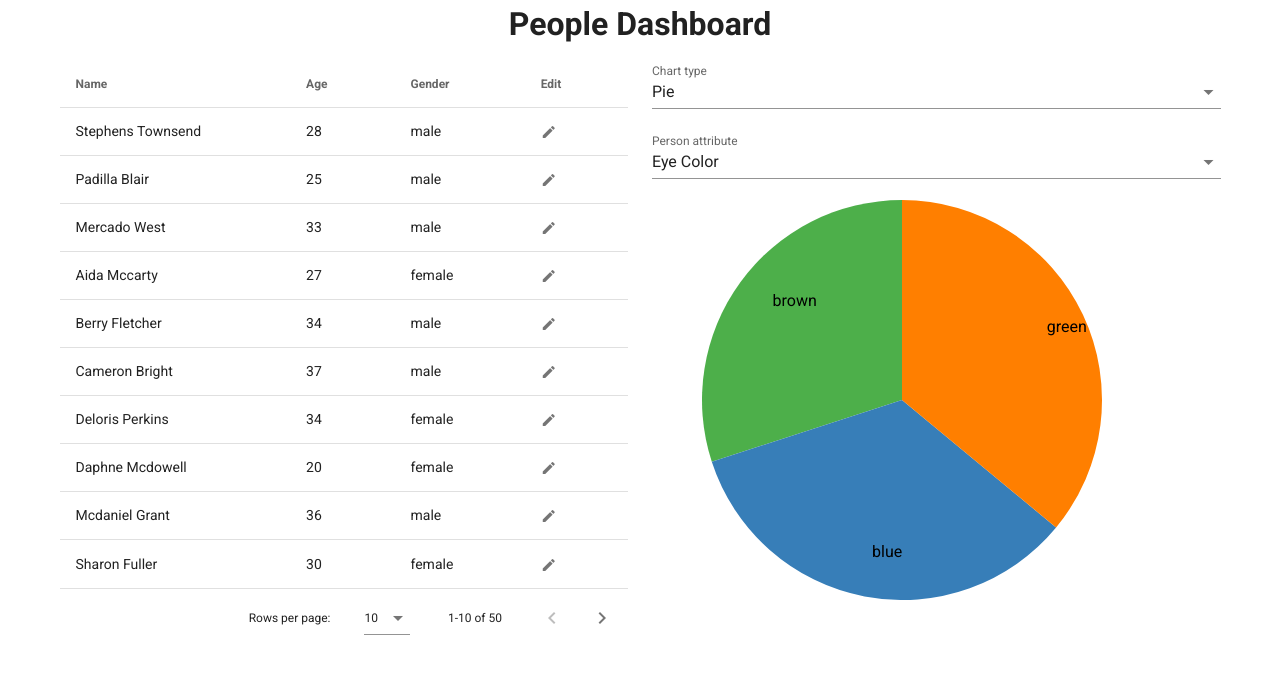
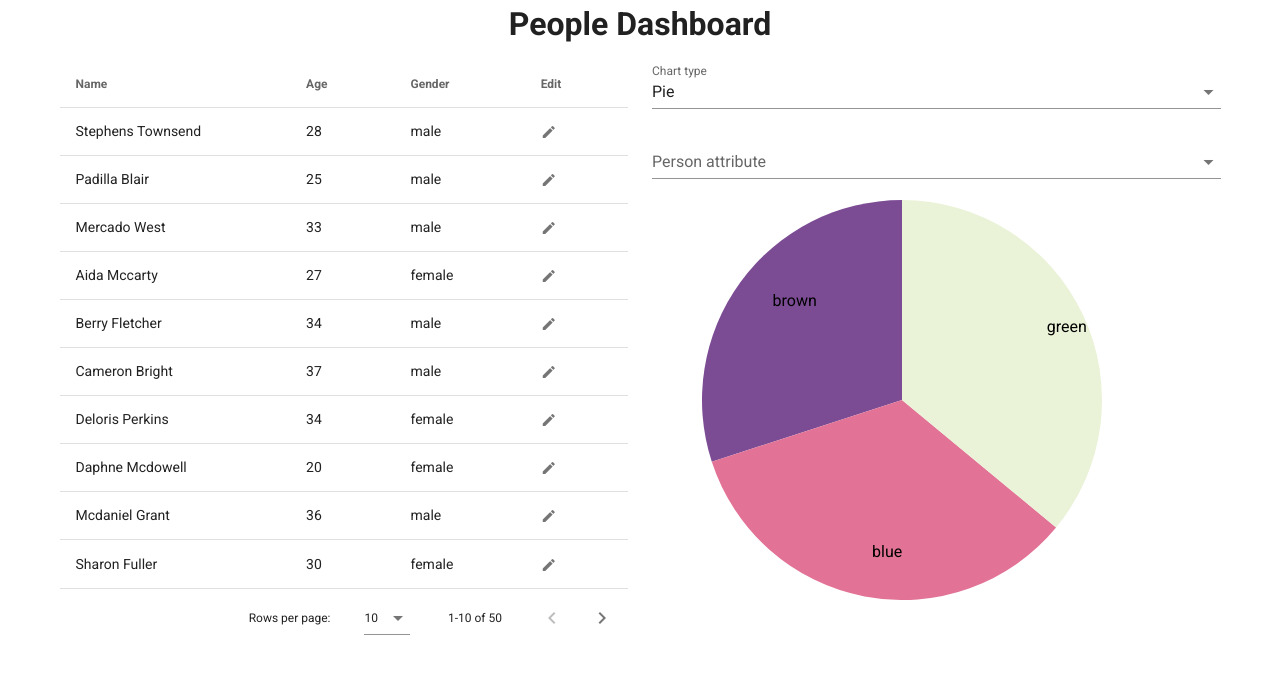
Before and after one commit to sophieews/people-dashboard, a Vue app: page / in a window 1280 px wide. Shown: the top 674 px of the page. Built offline with nearby package versions, Linux system fonts and the light colour scheme.

Commit message:
Add some unit tests for charts.vue

```diff
--- a/src/components/Charts.vue
+++ b/src/components/Charts.vue
@@ -23,7 +23,7 @@ export default {
         return {
             selectedChartType: 'Pie',
             chartTypes: ['Bar', 'Pie'],
-            selectedType: 'Eye Color',
+            selectedPropertyType: 'Eye Color',
             types: ['Age', 'Gender', 'Eye Color']
         };
     },
@@ -34,8 +34,8 @@ export default {
     },
     computed: {
         ...mapState(['people']),
-        data() {
-            switch (this.selectedType) {
+        chartData() {
+            switch (this.selectedPropertyType) {
                 case 'Age':
                     return this.$store.getters.getChartData('age');
                 case 'Eye Color':
@@ -48,7 +48,7 @@ export default {
         }
     },
     watch: {
-        selectedType() {
+        selectedPropertyType() {
             this.updateChart();
         },
         selectedChartType() {
@@ -92,14 +92,14 @@ export default {
 
             // Map discrete person property values to the x axis (e.g. eye color, age..)
             xScale.domain(
-                this.data.map(function(d) {
+                this.chartData.map(function(d) {
                     return d.property;
                 })
             );
-            // Create y domain from 0 to the max value of 'value' of the computed data
+            // Create y domain from 0 to the max value of 'value' of the computed chartData
             yScale.domain([
                 0,
-                d3.max(this.data, function(d) {
+                d3.max(this.chartData, function(d) {
                     return d.value;
                 })
             ]);
@@ -114,7 +114,7 @@ export default {
 
             // Draw rectangles for each bar
             g.selectAll('.bar')
-                .data(this.data)
+                .data(this.chartData)
                 .enter()
                 .append('rect')
                 .attr('class', 'bar')
@@ -132,7 +132,7 @@ export default {
                     if (this.$route.query.val != i.property) {
                         this.$router.replace({
                             query: {
-                                prop: this.selectedType,
+                                prop: this.selectedPropertyType,
                                 val: i.property
                             }
                         });
@@ -159,11 +159,12 @@ export default {
                 );
 
             const color = d3.scaleOrdinal([
-                '#4daf4a',
-                '#377eb8',
-                '#ff7f00',
-                '#984ea3',
-                '#e41a1c'
+                '#7B4B94',
+                '#E27396',
+                '#EAF2D7',
+                '#EA9AB2',
+                '#B3DEE2',
+                '#EFCFE3'
             ]);
             const label = d3
                 .arc()
@@ -184,7 +185,7 @@ export default {
             // Generate groups
             const arcs = g
                 .selectAll('arc')
-                .data(pie(this.data))
+                .data(pie(this.chartData))
                 .enter()
                 .append('g')
                 .attr('class', 'arc');
@@ -230,7 +231,6 @@ export default {
     }
 };
 </script>
-<style scoped></style>
 
 <style>
 .chart .arc {
```
Also changed, not shown: 1 other file (tests, documents, lock files or other folders).
